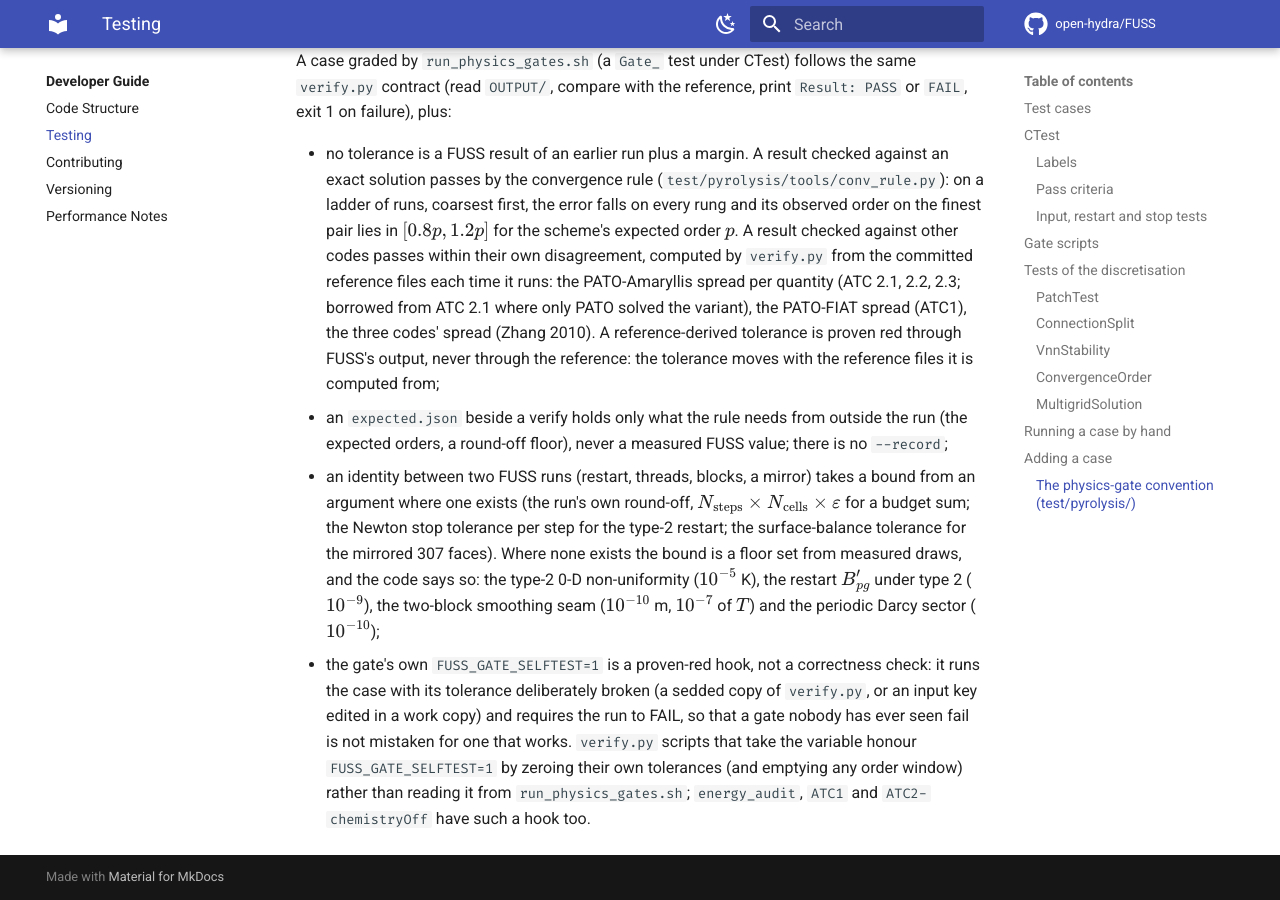
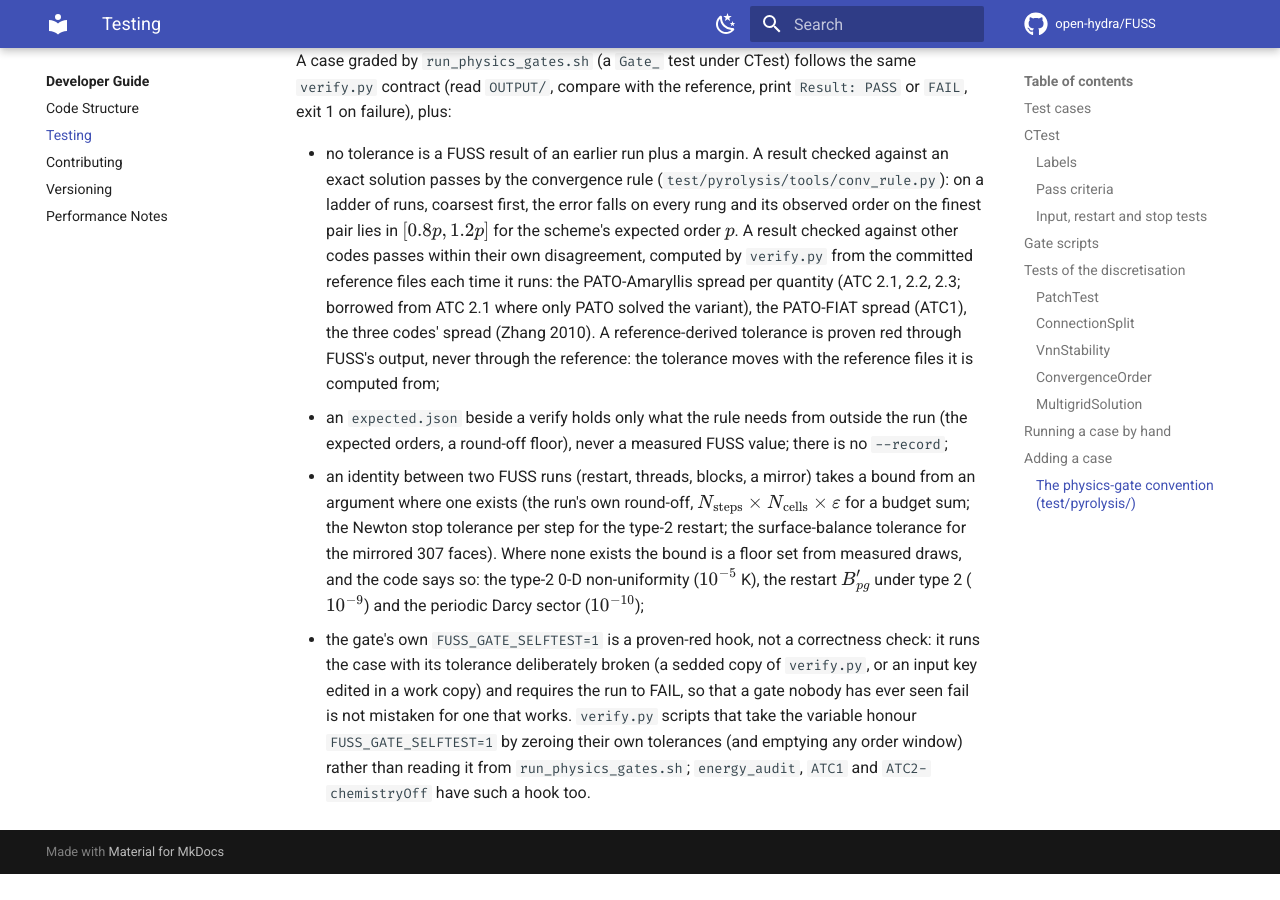
Before and after one commit to open-hydra/FUSS, an MkDocs documentation site: the page built from docs/development/testing.md, in a window 1280 px wide and 900 px high, scrolled down 11654 px. Built offline with MkDocs 1.6.1 and Material for MkDocs 9.7.7, drawn with Linux system fonts in a browser that asks for light colours; comment, search, counter and statistics services are not loaded; after the commit the page ends 12528 px from its top, so only the background shows below that.

Commit message:
docs: testing.md lists only the floors of features the public docs describe
The two-block smoothing seam belongs to the receding ablating surface, which the public docs do not describe; its
floor stays labelled in the code.

Co-Authored-By: Claude Opus 5.5 <noreply@anthropic.com>
Claude-Session: https://claude.ai/code/session_01Q6mgzZ4Em2XSijeD1s9D94

```diff
--- a/docs/development/testing.md
+++ b/docs/development/testing.md
@@ -305,8 +305,7 @@ A case graded by `run_physics_gates.sh` (a `Gate_` test under CTest) follows the
   budget sum; the Newton stop tolerance per step for the type-2 restart; the surface-balance tolerance
   for the mirrored 307 faces). Where none exists the bound is a floor set from measured draws, and the
   code says so: the type-2 0-D non-uniformity ($10^{-5}$ K), the restart $B'_{pg}$ under type 2
-  ($10^{-9}$), the two-block smoothing seam ($10^{-10}$ m, $10^{-7}$ of $T$) and the periodic Darcy
-  sector ($10^{-10}$);
+  ($10^{-9}$) and the periodic Darcy sector ($10^{-10}$);
 - the gate's own `FUSS_GATE_SELFTEST=1` is a proven-red hook, not a correctness check: it runs the
   case with its tolerance deliberately broken (a sedded copy of `verify.py`, or an input key edited
   in a work copy) and requires the run to FAIL, so that a gate nobody has ever seen fail is not
```
